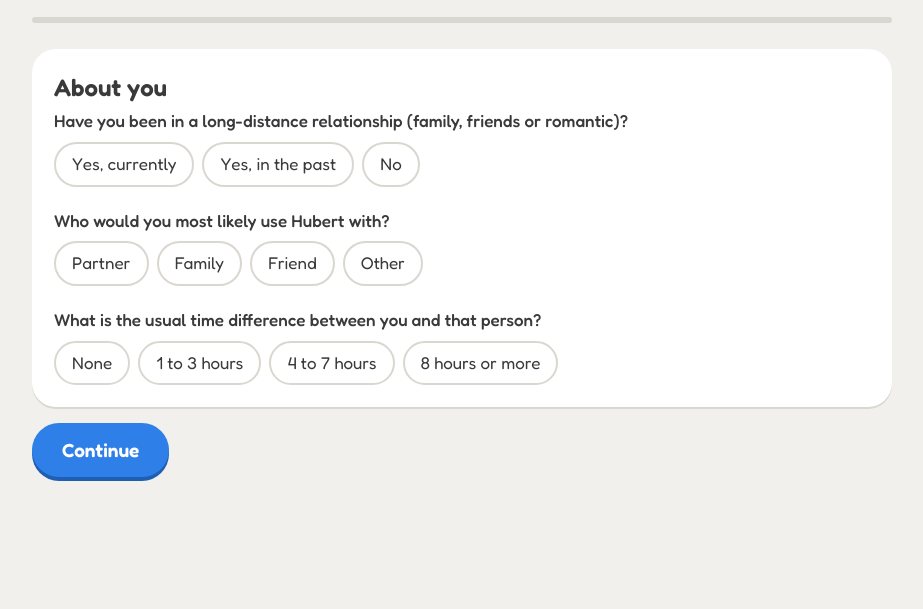
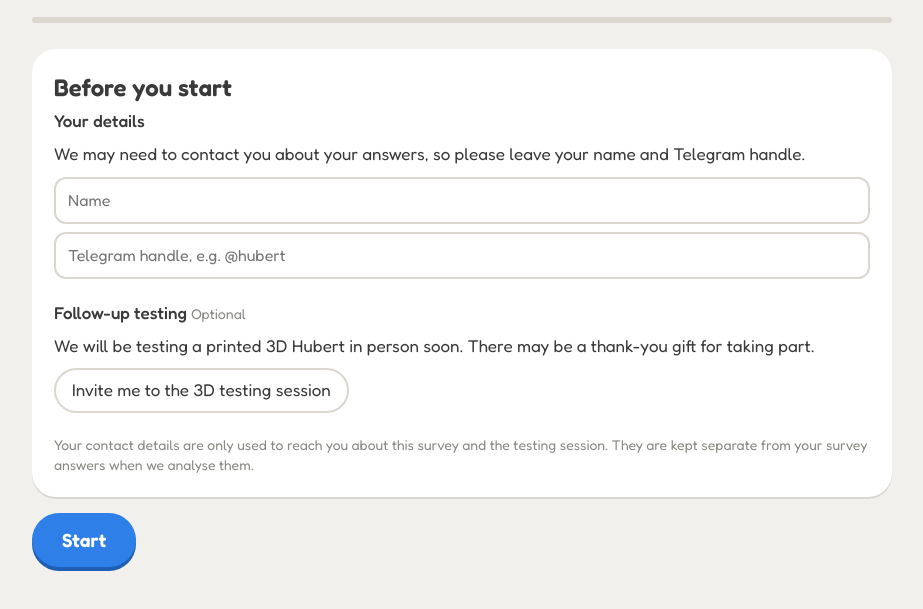
Before and after one commit to bethdtk/Hubert-2D-survey, a plain HTML site: page index.html in a window 1280 px wide. Shown: the part 145-754 px from the top of the page, without its empty margins (178-1101 px from the left). Drawn offline with Linux system fonts and the light colour scheme.

Commit message:
Update input types and add front page section

```diff
--- a/index.html
+++ b/index.html
@@ -30,7 +30,7 @@
   .scale label{border:2px solid var(--line);border-radius:14px;padding:10px 6px;text-align:center;font-size:14px;cursor:pointer;background:#fff}
   .scale label:has(input:checked){border-color:var(--blue);background:#EAF2FD}
   .scale input{position:absolute;opacity:0;width:0;height:0}
-  input[type=text],textarea,select{width:100%;font:inherit;font-size:16px;padding:10px 12px;border:2px solid var(--line);border-radius:12px;background:#fff;color:var(--ink)}
+  input[type=text],input[type=tel],textarea,select{width:100%;font:inherit;font-size:16px;padding:10px 12px;border:2px solid var(--line);border-radius:12px;background:#fff;color:var(--ink)}
   textarea{min-height:80px;resize:vertical}
   .btn{border:0;background:var(--blue);color:#fff;font:inherit;font-weight:600;font-size:19px;padding:13px 30px;border-radius:999px;cursor:pointer;box-shadow:0 4px 0 var(--blueDark)}
   .btn:active{transform:translateY(3px);box-shadow:0 1px 0 var(--blueDark)}
@@ -99,8 +99,24 @@
   <p class="intro" id="intro">Hubert is a little desktop speaker that shows how a voice message feels with his face and a glow of colour. This takes about 8 minutes. There are no right answers.</p>
   <div class="progress"><i id="bar"></i></div>
 
+  <!-- Front page -->
+  <section class="step on" data-step="0">
+    <div class="card">
+      <h2>Before you start</h2>
+      <div class="q"><p class="t">Your details</p>
+        <p style="margin:0 0 10px">We may need to contact you about your answers, so please leave your name and Telegram handle.</p>
+        <input type="text" name="name" placeholder="Name" style="margin-bottom:8px" required>
+        <input type="text" name="telegram" placeholder="Telegram handle, e.g. @hubert" required></div>
+      <div class="q"><p class="t">Follow-up testing <small>Optional</small></p>
+        <p style="margin:0 0 10px">We will be testing a printed 3D Hubert in person soon. There may be a thank-you gift for taking part.</p>
+        <div class="choices" data-name="followup" data-multi="1"><label><input type="checkbox" name="followup" value="Yes">Invite me to the 3D testing session</label></div></div>
+      <p style="font-size:14px;color:var(--soft);margin:0">Your contact details are only used to reach you about this survey and the testing session. They are kept separate from your survey answers when we analyse them.</p>
+    </div>
+    <div class="nav"><button class="btn next">Start</button><span class="err"></span></div>
+  </section>
+
   <!-- A -->
-  <section class="step on" data-step="A">
+  <section class="step" data-step="A">
     <div class="card">
       <h2>About you</h2>
       <div class="q"><p class="t">Have you been in a long-distance relationship (family, friends or romantic)?</p>
@@ -234,7 +250,9 @@
 
   <section class="step done" data-step="Z">
     <h2>Thanks, Hubert says hi.</h2>
-    <p class="intro" style="margin:0 auto">Your answers are in. You can close this page.</p>
+    <p class="intro" style="margin:0 auto 18px">Your answers are in. You can close this page.</p>
+    <p style="font-size:15px;color:var(--soft);margin:0">Completion code</p>
+    <p id="code" style="font-size:36px;font-weight:600;letter-spacing:2px;margin:0"></p>
   </section>
 </main>
 
@@ -280,6 +298,7 @@
   document.getElementById('intro').style.display = i===0 ? '' : 'none';
   window.scrollTo({top:0,behavior:'smooth'});
   const hook = onEnter[steps[i].dataset.step]; if(hook) hook();
+  if(steps[i].dataset.step==='Z') document.getElementById('code').textContent = data.session.toUpperCase();
 }
 // generic collect + validate for sections with data-name groups and text inputs
 function collect(section){
@@ -289,7 +308,7 @@
     if(g.dataset.multi){ data[n]=checked.join('; '); }
     else { if(!checked.length) errs.push(n); data[n]=checked[0]||''; }
   });
-  section.querySelectorAll('input[type=text],textarea,select').forEach(x=>{ data[x.name]=x.value.trim(); });
+  section.querySelectorAll('input[type=text],input[type=tel],textarea,select').forEach(x=>{ data[x.name]=x.value.trim(); if(x.required && !data[x.name]) errs.push(x.name); });
   return errs;
 }
 document.querySelectorAll('.step .next').forEach(b=>b.addEventListener('click', ()=>{
```
